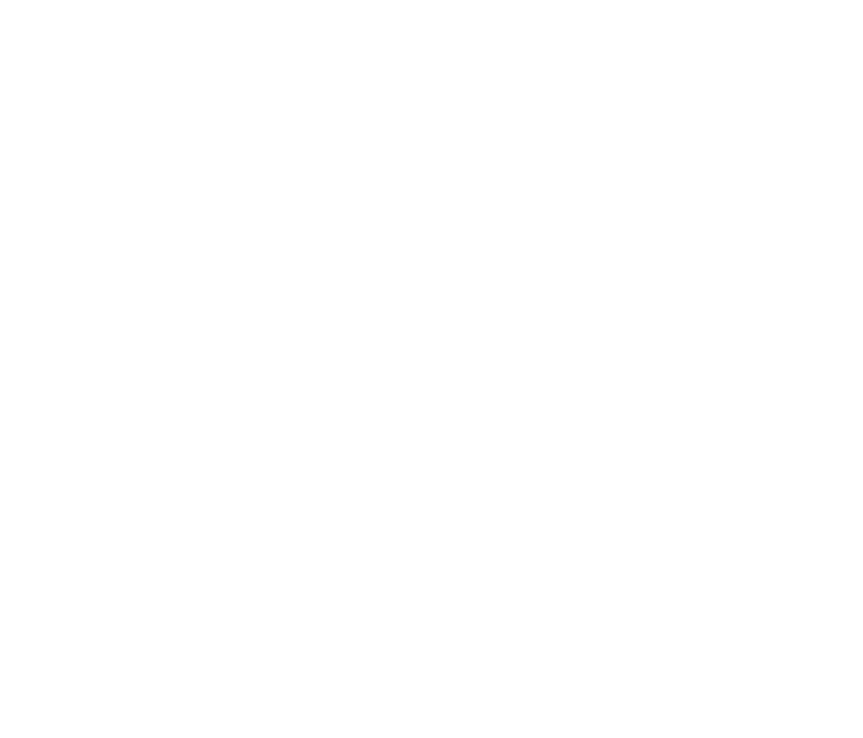
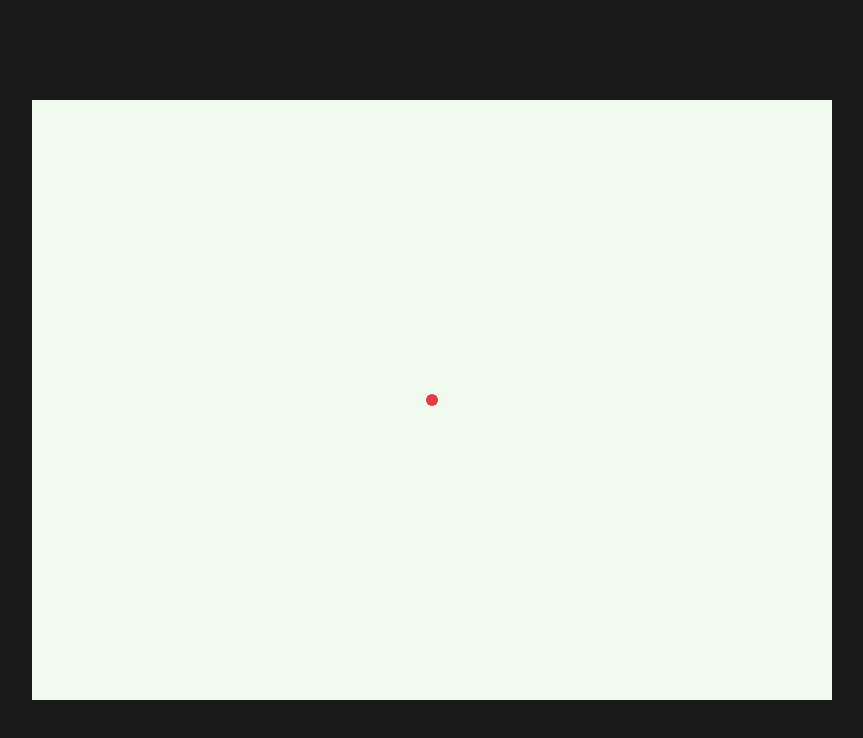
Before and after one commit to jjh770/WebArcade, a website built with Vite: page packages/app/index.html in a window 1280 px wide. Shown: the whole page, without its empty margins (208-1071 px from the left). Built offline with nearby package versions, Linux system fonts and the light colour scheme.

Commit message:
Feat : 초기 화면, 움직임 구현

```diff
--- a/packages/app/index.html
+++ b/packages/app/index.html
@@ -4,6 +4,23 @@
     <meta charset="UTF-8" />
     <meta name="viewport" content="width=device-width, initial-scale=1.0" />
     <title>Arcade — 결정론적 웹 멀티 아케이드</title>
+    <style>
+      /* 게임 화면만 보이는 최소 스타일. 메뉴/로비 UI는 이후 단계. */
+      html,
+      body {
+        margin: 0;
+        height: 100%;
+        background: #1a1a1a;
+      }
+      body {
+        display: flex;
+        align-items: center;
+        justify-content: center;
+      }
+      #game {
+        background: #f1faee; /* 밝은 배경 위 빨간 원이 잘 보이도록 */
+      }
+    </style>
   </head>
   <body>
     <canvas id="game"></canvas>
--- a/packages/app/src/GameRegistry.ts
+++ b/packages/app/src/GameRegistry.ts
@@ -2,7 +2,7 @@
    GameRegistry — 등록된 게임 목록 (단일 출처)
    ------------------------------------------------------------
    친구(gahee) 코드의 content.ts `games` 배열 패턴 차용:
-   여기에 항목을 추가하면 게임 선택 화면·서버 gameId 검증이 자동 반영된다.
+   여기에 항목을 추가하면 게임 선택 화면이 자동 반영된다.
    차이점: 친구 건 "보여줄 데이터", 이건 "실행할 게임"(factory 포함).
 
    ⭐ 새 게임 추가 시 건드리는 파일은 사실상 이 파일 하나다.
--- a/packages/app/src/main.ts
+++ b/packages/app/src/main.ts
@@ -1,19 +1,36 @@
 /* ============================================================
    앱 진입점
    ------------------------------------------------------------
-   구현 단계에서 채울 것:
-   - 닉네임 입력(맨 처음, 안 정하면 랜덤) → URL #코드 자동 입장
-   - 메인 메뉴(게임시작/옵션/크레딧) → 게임 목록(gameList)
-   - 로비(방 만들기/코드 입력) → 대기실 → GameRunner 구동
+   개발 순서 1단계(DESIGN.md 7절): 죽림고수 싱글의 기반.
+   #game 캔버스 → Canvas2DRenderer → GAME_REGISTRY 팩토리로 게임 생성
+   → GameRunner로 구동. 지금은 방/서버 없이 임시 시드로 바로 플레이.
+
+   아직 만들지 않는 것(이후 단계): 닉네임·메뉴·로비·대기실·멀티.
    ============================================================ */
 
-import { gameList } from "./GameRegistry";
+import { Canvas2DRenderer, GameRunner, InputManager } from "@arcade/core";
+import { GAME_REGISTRY } from "./GameRegistry";
 
-// 게임 목록은 GameRegistry에서 자동 생성된다(친구의 content.ts 패턴).
-// 새 게임을 레지스트리에 등록하면 이 목록에 자동으로 나타난다.
-console.log(
-  "등록된 게임:",
-  gameList.map((g) => g.title),
-);
+// 캔버스 크기(우선 800x600 고정). jungnimConfig.screenWidth/Height와 일치해야
+// 플레이어 중앙 시작·경계 클램프가 화면과 맞는다. (반응형/게임별 크기 선언은 이후 단계)
+const CANVAS_WIDTH = 800;
+const CANVAS_HEIGHT = 600;
 
-// TODO: 닉네임 화면 → 메뉴 → 게임 목록 → 로비 → 대기실 → 플레이
+// 방·서버 없이 검증하기 위한 임시 시드. 멀티 단계에서 서버의 game_start(seed)로 대체된다.
+const TEMP_SEED = 12345;
+
+const canvas = document.getElementById("game");
+if (!(canvas instanceof HTMLCanvasElement)) {
+  throw new Error("#game 캔버스를 찾을 수 없습니다.");
+}
+canvas.width = CANVAS_WIDTH;
+canvas.height = CANVAS_HEIGHT;
+
+const renderer = new Canvas2DRenderer(canvas);
+const input = new InputManager();
+
+// GameRegistry의 팩토리로 게임 생성 — main은 JungnimGame을 직접 new 하지 않는다.
+const game = GAME_REGISTRY.jungnim.factory();
+
+const runner = new GameRunner(game, renderer, input);
+runner.start(TEMP_SEED);
--- /dev/null
+++ b/packages/core/src/GameRunner.ts
@@ -0,0 +1,47 @@
+/* ============================================================
+   GameRunner — 코어가 구체 게임을 모른 채 게임을 구동하는 오케스트레이터
+   ------------------------------------------------------------
+   IGame · GameLoop · IRenderer · InputManager를 하나로 엮는다.
+   여기서 "JungnimGame"이나 "화살" 같은 단어는 절대 등장하지 않는다.
+   오직 IGame 인터페이스 메서드(init/update/render)만 호출한다.
+   → IRepository로 데이터 계층을 추상화한 것과 동일한 의존성 역전.
+   (DESIGN.md 3절: "GameRunner는 구체 게임을 모른다")
+
+   결정론 불변식: 고정 스텝마다 update(tick, input)만 호출한다.
+   입력은 스텝마다 새로 샘플링하되, 실측 deltaTime은 게임에 넘기지 않는다.
+   ============================================================ */
+
+import type { IGame, IRenderer } from "@arcade/shared";
+import { GameLoop } from "./GameLoop";
+import { InputManager } from "./input/InputManager";
+
+export class GameRunner {
+  private readonly loop: GameLoop;
+
+  constructor(
+    private readonly game: IGame,
+    private readonly renderer: IRenderer,
+    private readonly input: InputManager,
+  ) {
+    this.loop = new GameLoop(
+      // 고정 스텝: 현재 입력 스냅샷과 tick만 게임에 전달.
+      (tick) => this.game.update(tick, this.input.getState()),
+      // 렌더: 보간 alpha만 전달(로직엔 영향 없음).
+      (alpha) => this.game.render(this.renderer, alpha),
+    );
+  }
+
+  /** 시드로 게임을 초기화하고 입력·루프를 시작한다. tick=0부터. */
+  start(seed: number): void {
+    this.game.init(seed);
+    this.input.start();
+    this.loop.resetTick();
+    this.loop.start();
+  }
+
+  /** 루프와 입력 리스너를 멈춘다. */
+  stop(): void {
+    this.loop.stop();
+    this.input.stop();
+  }
+}
--- a/packages/core/src/index.ts
+++ b/packages/core/src/index.ts
@@ -2,5 +2,7 @@
 
 export { SeededRNG } from "./SeededRNG";
 export { GameLoop } from "./GameLoop";
+export { GameRunner } from "./GameRunner";
+export { InputManager } from "./input/InputManager";
 export { Canvas2DRenderer } from "./render/Canvas2DRenderer";
-// GameRunner, NetClient, GameStateMachine, InputManager는 구현 단계에서 추가
+// NetClient, GameStateMachine는 멀티 단계에서 추가
--- /dev/null
+++ b/packages/core/src/input/InputManager.ts
@@ -0,0 +1,65 @@
+/* ============================================================
+   InputManager — 키보드 방향키를 InputState로 변환
+   ------------------------------------------------------------
+   core에 속하는 범용 입력 유틸. 특정 게임을 모른다 — 4방향
+   InputState(shared 계약)만 만들어 넘긴다.
+
+   ⚠️ 로컬 플레이어 입력은 결정론 대상이 아니다. 결정론이 지켜야 하는
+   것은 "화살 패턴"(시드·tick 파생)이지, 내가 언제 방향키를 눌렀는지가
+   아니다. 그래서 여기서 실시간 키 상태를 그대로 읽어도 불변식과 무관하다.
+   (DESIGN.md 2절 4항: 판정은 로컬, 동기화는 결과만)
+   ============================================================ */
+
+import type { InputState } from "@arcade/shared";
+
+/** 브라우저 방향키 코드 → InputState 필드 매핑. */
+const KEY_MAP: Record<string, keyof InputState> = {
+  ArrowUp: "up",
+  ArrowDown: "down",
+  ArrowLeft: "left",
+  ArrowRight: "right",
+};
+
+export class InputManager {
+  private readonly state: InputState = {
+    up: false,
+    down: false,
+    left: false,
+    right: false,
+  };
+
+  /** 리스너 부착 대상. 기본은 window(테스트 시 주입 가능). */
+  constructor(private readonly target: Window = window) {}
+
+  /** keydown/keyup 리스너 등록. GameRunner.start()에서 호출. */
+  start(): void {
+    this.target.addEventListener("keydown", this.onKeyDown);
+    this.target.addEventListener("keyup", this.onKeyUp);
+  }
+
+  /** 리스너 해제 + 눌림 상태 초기화(정지 후 유령 입력 방지). */
+  stop(): void {
+    this.target.removeEventListener("keydown", this.onKeyDown);
+    this.target.removeEventListener("keyup", this.onKeyUp);
+    this.state.up = this.state.down = this.state.left = this.state.right = false;
+  }
+
+  /** 현재 눌림 상태의 스냅샷(복사본). 호출자가 내부 상태를 못 건드리게 한다. */
+  getState(): InputState {
+    return { ...this.state };
+  }
+
+  private onKeyDown = (e: KeyboardEvent): void => {
+    const dir = KEY_MAP[e.key];
+    if (dir === undefined) return;
+    this.state[dir] = true;
+    e.preventDefault(); // 방향키로 페이지가 스크롤되지 않게.
+  };
+
+  private onKeyUp = (e: KeyboardEvent): void => {
+    const dir = KEY_MAP[e.key];
+    if (dir === undefined) return;
+    this.state[dir] = false;
+    e.preventDefault();
+  };
+}
--- a/packages/games/jungnim/src/JungnimGame.ts
+++ b/packages/games/jungnim/src/JungnimGame.ts
@@ -27,13 +27,16 @@ export class JungnimGame implements IGame {
 
   init(seed: number): void {
     // 결정론 불변식: 게임 로직 난수는 반드시 이 시드 RNG에서만.
+    // (rng 자체는 여기서 위치를 뽑는 데 쓰이지 않지만, ArrowSpawner가 이후 소유한다.)
     this.rng = new SeededRNG(seed);
+    // rng는 지금은 소비하지 않는다 — ArrowSpawner가 이후 소유·소비한다.
+    // 필드를 보관만 하므로 미사용 경고를 억제(update의 `void difficulty`와 동일 관용구).
+    void this.rng;
     this.survivalTicks = 0;
     this.dead = false;
-    // 뼈대 단계 확인용: 첫 난수로 플레이어 초기 위치를 결정론적으로 배치.
-    // (구현 단계에서 ArrowSpawner/ArrowPool 초기화로 확장)
-    this.px = this.rng.range(100, 300);
-    this.py = this.rng.range(100, 300);
+    // 원작 죽림고수: 플레이어는 화면 중앙에서 시작.
+    this.px = jungnimConfig.screenWidth / 2;
+    this.py = jungnimConfig.screenHeight / 2;
   }
 
   update(tick: number, input: InputState): void {
@@ -49,6 +52,11 @@ export class JungnimGame implements IGame {
     if (input.right) this.px += s;
     if (input.up) this.py -= s;
     if (input.down) this.py += s;
+
+    // 화면 경계 클램프: 원 전체가 화면 안에 있도록 반지름만큼 여백을 둔다.
+    const r = jungnimConfig.playerRadius;
+    this.px = clamp(this.px, r, jungnimConfig.screenWidth - r);
+    this.py = clamp(this.py, r, jungnimConfig.screenHeight - r);
 
     // TODO: 화살 스폰/이동, 로컬 피격 판정 → this.dead 세팅
     this.survivalTicks = tick;
@@ -73,3 +81,8 @@ export class JungnimGame implements IGame {
     this.dead = false;
   }
 }
+
+/** 값을 [min, max]로 제한. 순수 함수(결정론과 무관하지만 부수효과 없음 선호). */
+function clamp(v: number, min: number, max: number): number {
+  return Math.max(min, Math.min(max, v));
+}
--- a/packages/games/jungnim/src/config.ts
+++ b/packages/games/jungnim/src/config.ts
@@ -15,6 +15,10 @@ export const jungnimConfig = {
 
   /** 순위 방향: 생존시간이 길수록 좋음. */
   scoreDirection: "higher" as ScoreDirection,
+
+  /** 화면 크기(px). 플레이어 초기 위치·경계 클램프 기준. */
+  screenWidth: 800,
+  screenHeight: 600,
 
   /** 플레이어 이동 속도(px/tick). */
   playerSpeed: 3,
--- a/packages/server/package.json
+++ b/packages/server/package.json
@@ -12,6 +12,7 @@
     "ws": "^8.18.0"
   },
   "devDependencies": {
+    "@types/node": "^22.10.2",
     "@types/ws": "^8.5.12",
     "tsx": "^4.19.0"
   }
```
Also changed, not shown: .claude/launch.json (added), 1 other file.
